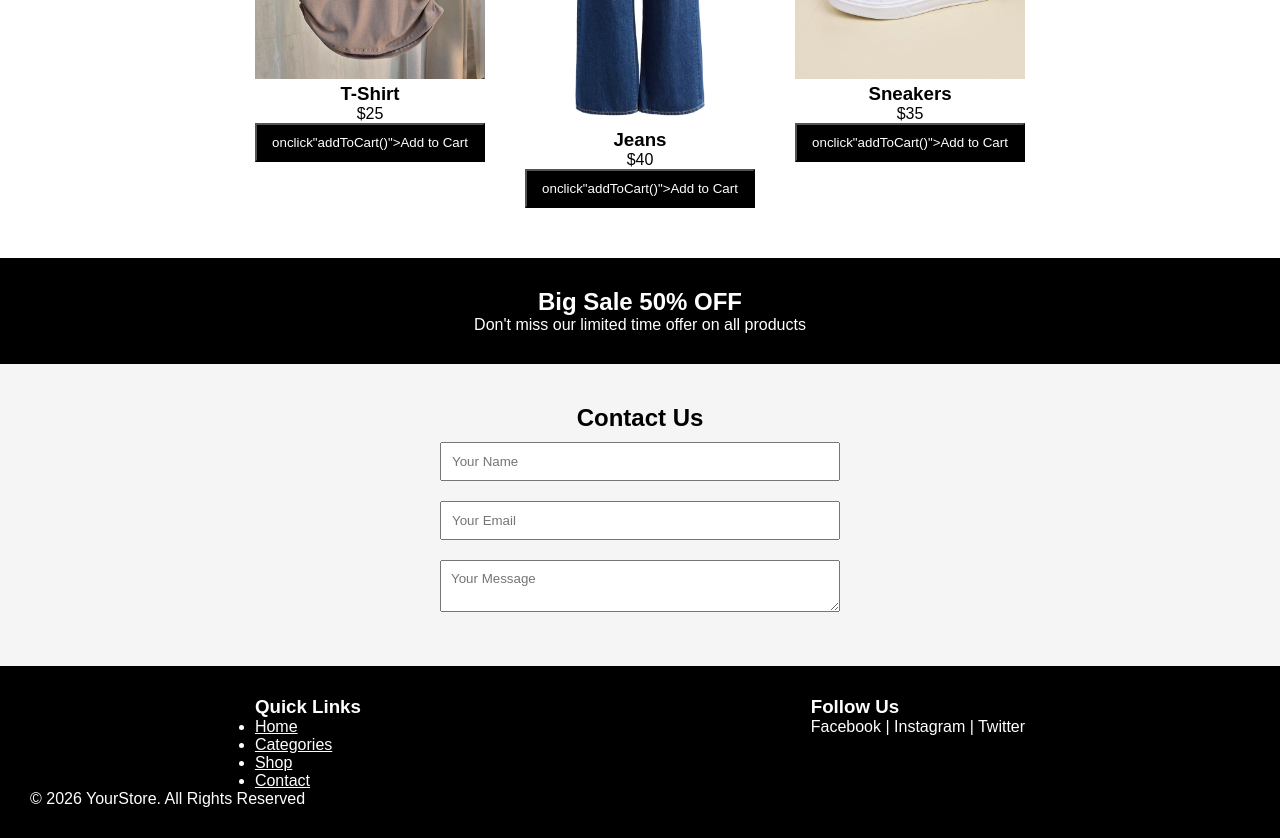
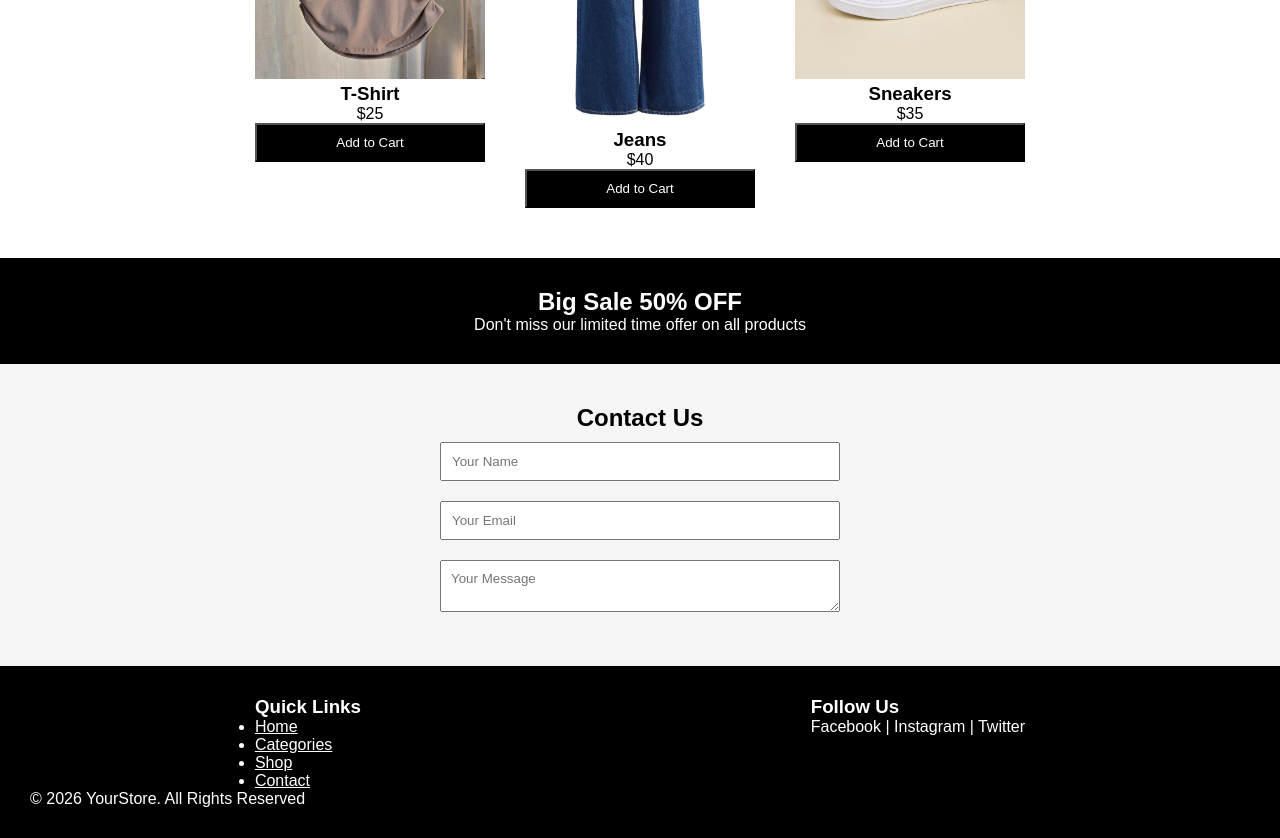
Before and after one commit to sheeza-bit/clothing-store, a plain HTML site: page index.html in a window 1280 px wide. Shown: the part 2000-2838 px from the top of the page. Drawn offline with Linux system fonts and the light colour scheme.

Commit message:
Fix button onclick attribute syntax in index.html

```diff
--- a/index.html
+++ b/index.html
@@ -73,21 +73,21 @@
       <img src="tshirt.jpg">
       <h3>T-Shirt</h3>
       <p>$25</p>
-      <button>onclick"addToCart()">Add to Cart</button>
+      <button onclick"addToCart()">Add to Cart</button>
     </div>
 
     <div class="product-card hidden">
       <img src="jeans.jpg">
       <h3>Jeans</h3>
       <p>$40</p>
-      <button>onclick"addToCart()">Add to Cart</button>
+      <button onclick"addToCart()">Add to Cart</button>
     </div>
 
     <div class="product-card hidden">
       <img src="sneakers.jpg">
       <h3>Sneakers</h3>
       <p>$35</p>
-      <button>onclick"addToCart()">Add to Cart</button>
+      <button onclick"addToCart()">Add to Cart</button>
     </div>
 
   </div>
```
